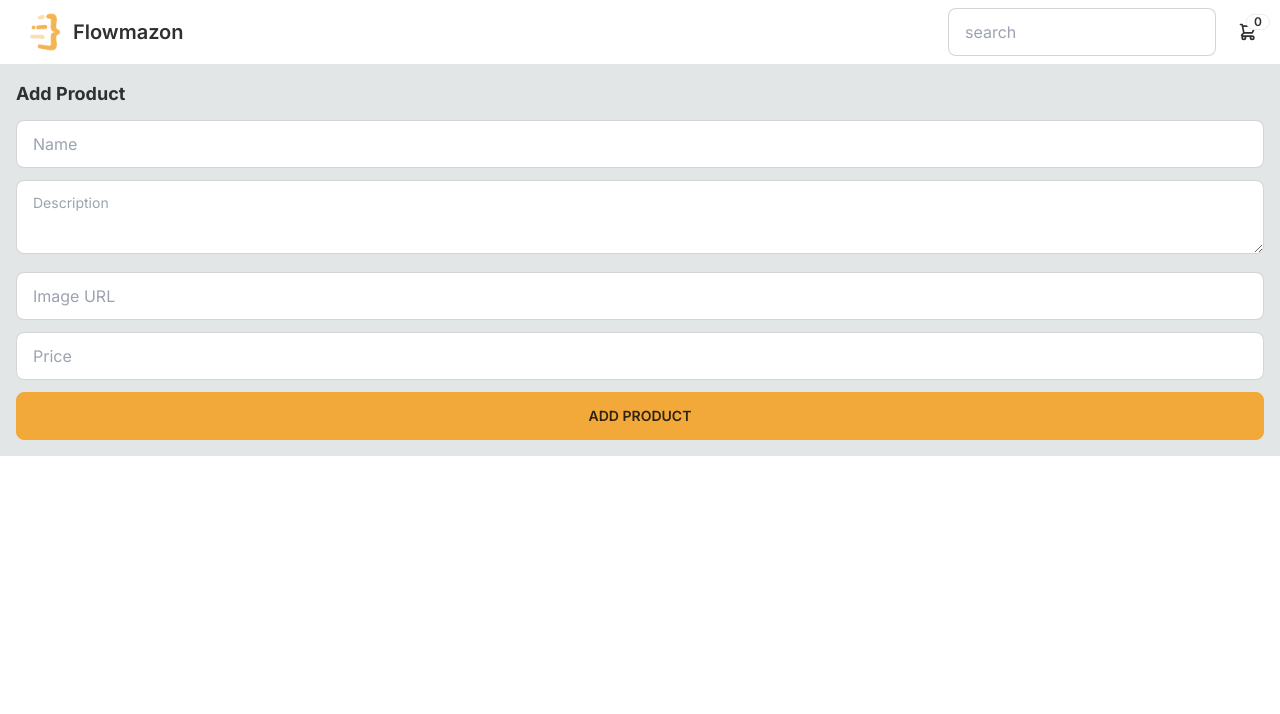
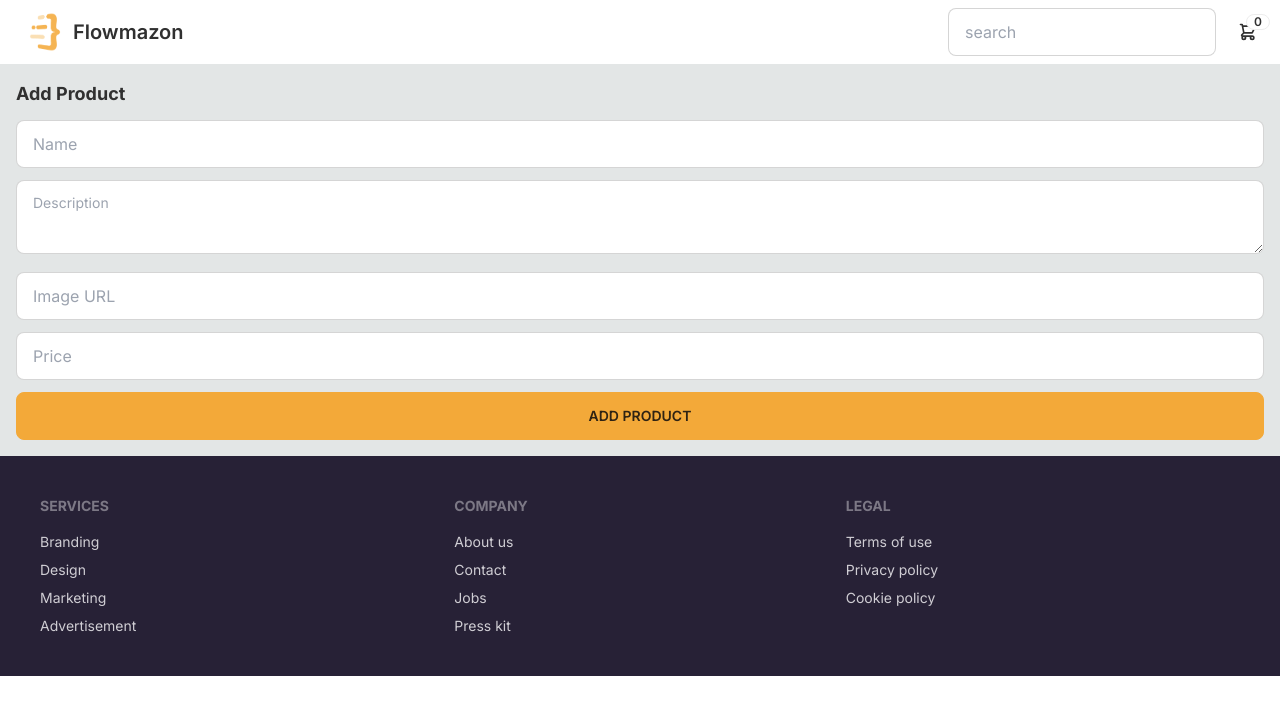
Before and after one commit to Kovierik/nextjs-ecommerce, a Next.js app: page /add-product in a window 1280 px wide. Shown: the top 714 px of the page. Built offline with nearby package versions, Linux system fonts and the light colour scheme; no server answers.

Commit message:
creating the footer

```diff
--- /dev/null
+++ b/src/app/footer.tsx
@@ -0,0 +1,32 @@
+import React from "react";
+
+const footer = () => {
+  return (
+    <footer className="bg-neutral p-10 text-neutral-content">
+      <div className="footer m-auto max-w-7xl">
+        <div>
+          <span className="footer-title">Services</span>
+          <a className="link-hover link">Branding</a>
+          <a className="link-hover link">Design</a>
+          <a className="link-hover link">Marketing</a>
+          <a className="link-hover link">Advertisement</a>
+        </div>
+        <div>
+          <span className="footer-title">Company</span>
+          <a className="link-hover link">About us</a>
+          <a className="link-hover link">Contact</a>
+          <a className="link-hover link">Jobs</a>
+          <a className="link-hover link">Press kit</a>
+        </div>
+        <div>
+          <span className="footer-title">Legal</span>
+          <a className="link-hover link">Terms of use</a>
+          <a className="link-hover link">Privacy policy</a>
+          <a className="link-hover link">Cookie policy</a>
+        </div>
+      </div>
+    </footer>
+  );
+};
+
+export default footer;
--- a/src/app/layout.tsx
+++ b/src/app/layout.tsx
@@ -1,4 +1,5 @@
 import Navbar from "./Navbar/Navbar";
+import Footer from "./footer";
 import "./globals.css";
 import { Inter } from "next/font/google";
 
@@ -19,6 +20,7 @@
       <body className={inter.className}>
         <Navbar></Navbar>
         <main className="m-auto min-w-[300px] max-w-7xl p-4">{children}</main>
+        <Footer></Footer>
       </body>
     </html>
   );
```
